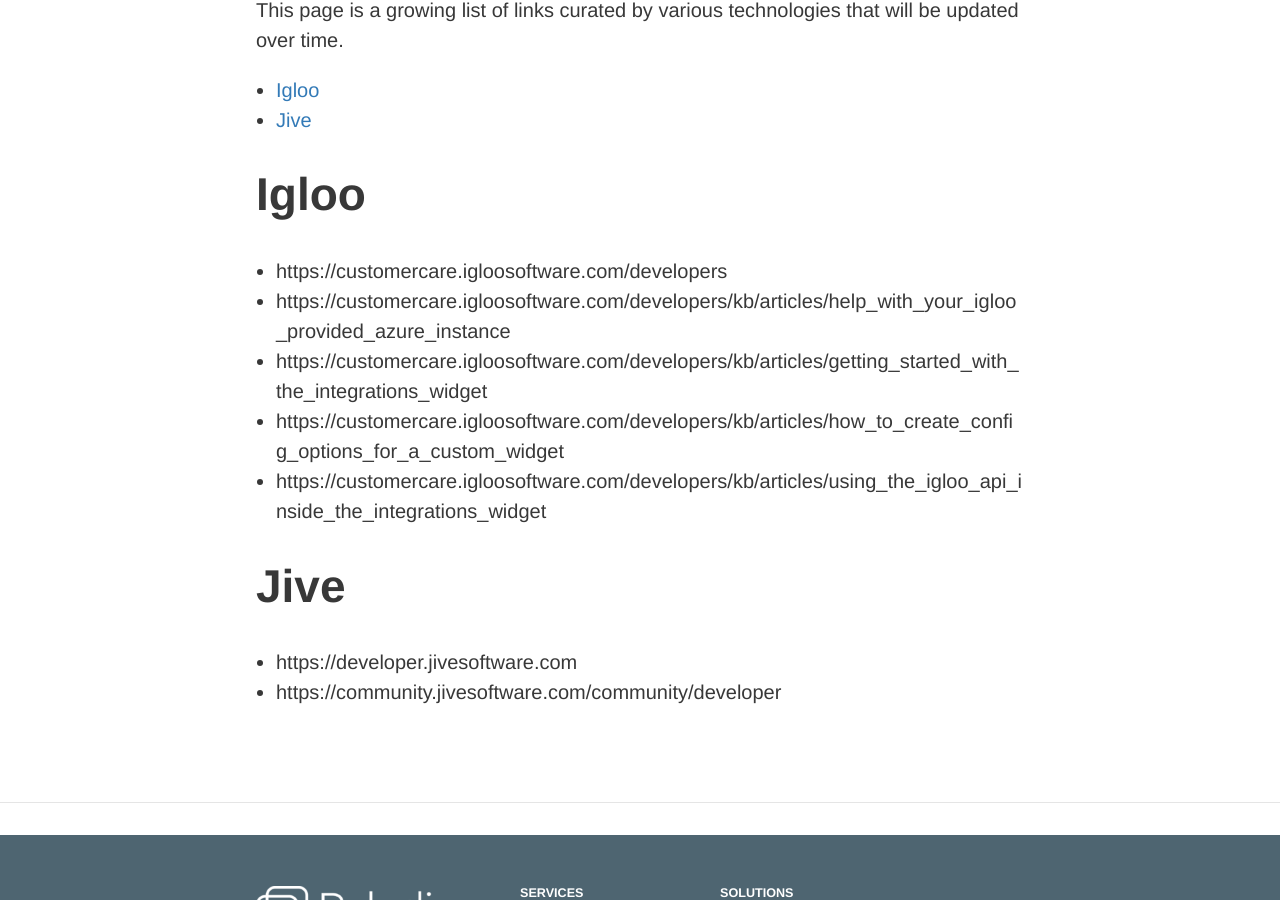
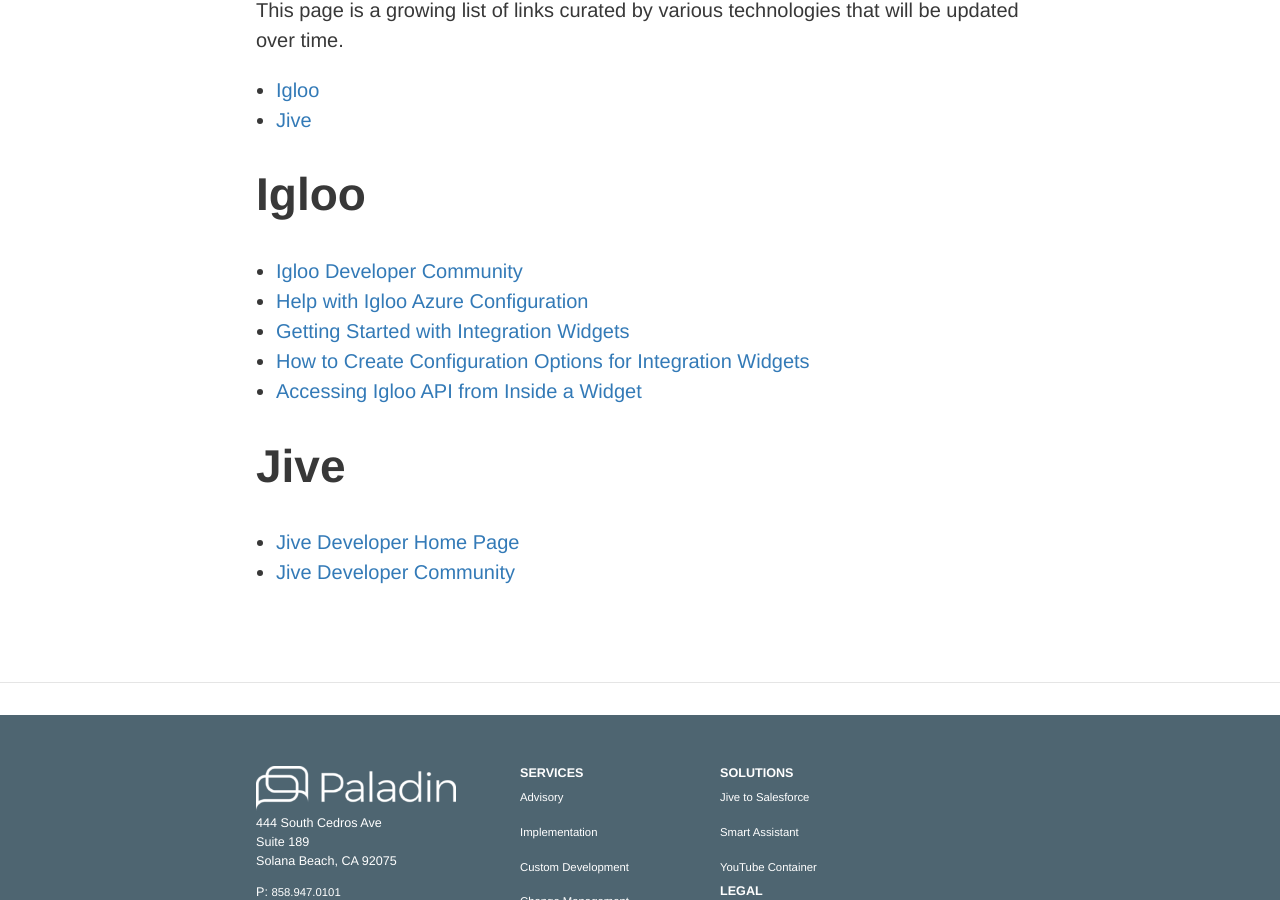
Before and after one commit to paladingroup/paladingroup.github.io, a Jekyll site: the page built from pages/resources.md, in a window 1280 px wide and 900 px high, scrolled down 228 px. Built offline with Jekyll 4.4.1, drawn with Linux system fonts in a browser that asks for light colours.

Commit message:
updated link markup

```diff
--- a/pages/resources.md
+++ b/pages/resources.md
@@ -11,12 +11,12 @@ This page is a growing list of links curated by various technologies that will b
 {:toc}
 
 # Igloo
-* https://customercare.igloosoftware.com/developers
-* https://customercare.igloosoftware.com/developers/kb/articles/help_with_your_igloo_provided_azure_instance
-* https://customercare.igloosoftware.com/developers/kb/articles/getting_started_with_the_integrations_widget
-* https://customercare.igloosoftware.com/developers/kb/articles/how_to_create_config_options_for_a_custom_widget
-* https://customercare.igloosoftware.com/developers/kb/articles/using_the_igloo_api_inside_the_integrations_widget
+* [Igloo Developer Community](https://customercare.igloosoftware.com/developers)
+* [Help with Igloo Azure Configuration](https://customercare.igloosoftware.com/developers/kb/articles/help_with_your_igloo_provided_azure_instance)
+* [Getting Started with Integration Widgets](https://customercare.igloosoftware.com/developers/kb/articles/getting_started_with_the_integrations_widget)
+* [How to Create Configuration Options for Integration Widgets](https://customercare.igloosoftware.com/developers/kb/articles/how_to_create_config_options_for_a_custom_widget)
+* [Accessing Igloo API from Inside a Widget](https://customercare.igloosoftware.com/developers/kb/articles/using_the_igloo_api_inside_the_integrations_widget)
 
 # Jive
-* https://developer.jivesoftware.com
-* https://community.jivesoftware.com/community/developer
+* [Jive Developer Home Page](https://developer.jivesoftware.com)
+* [Jive Developer Community](https://community.jivesoftware.com/community/developer)
```
